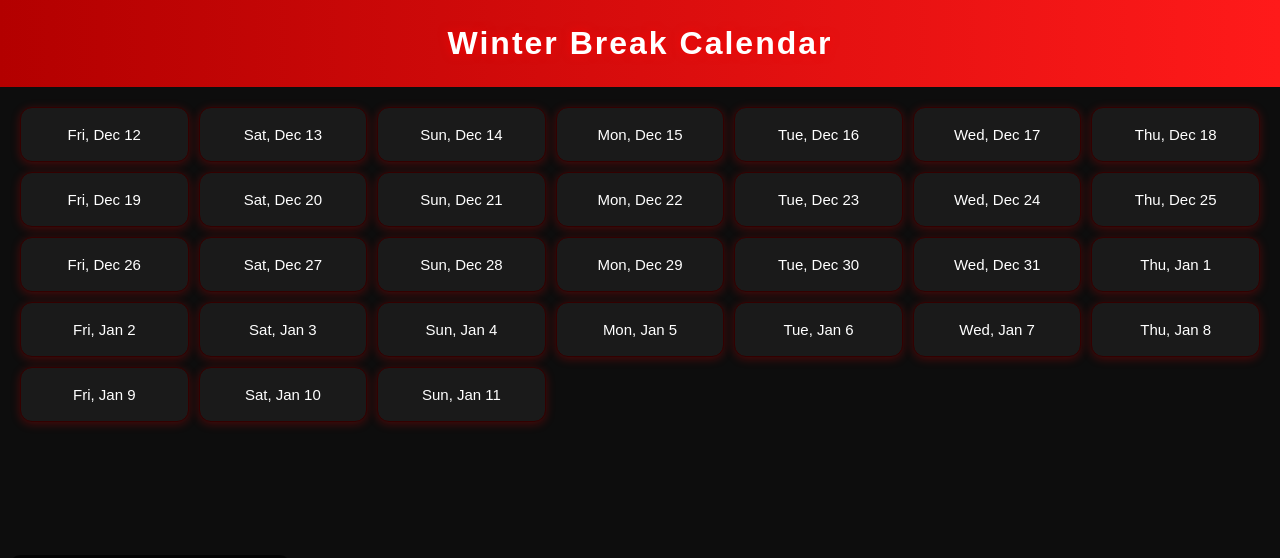
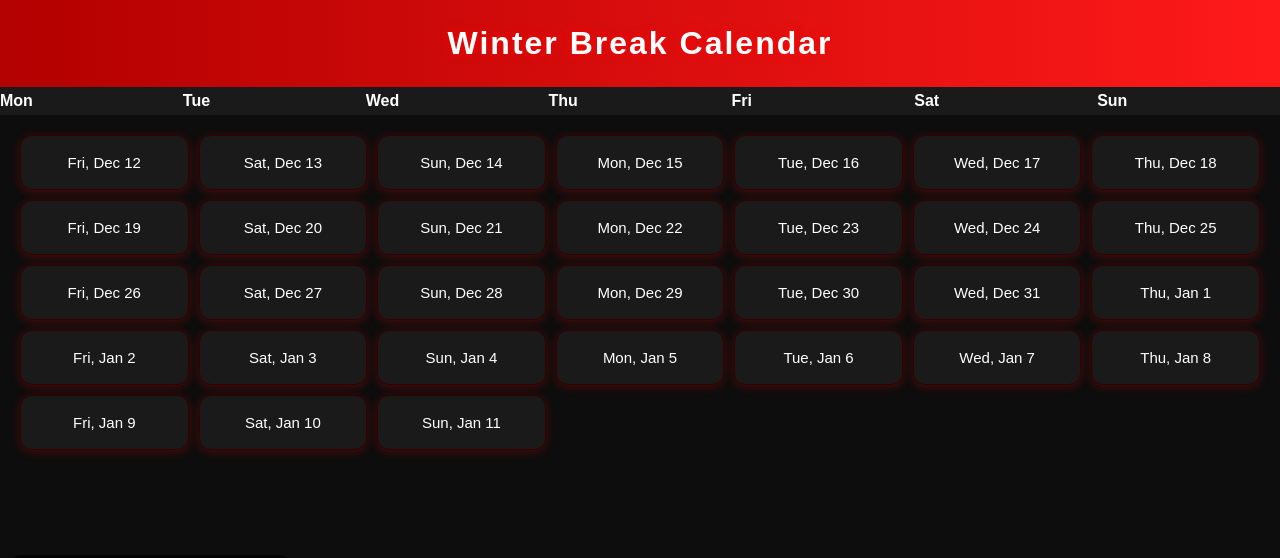
Before and after one commit to justinhenrywilliams/ZB-BREAK, a plain HTML site: page index.html in a window 1280 px wide. Shown: the top 558 px of the page. Drawn offline with Linux system fonts and the light colour scheme.

Commit message:
Update index.html

```diff
--- a/index.html
+++ b/index.html
@@ -32,8 +32,20 @@
       grid-template-columns: repeat(7, 1fr);
       padding: 20px;
       gap: 10px;
+      text-align: center;
     }
 
+    /* Calendar Day Headers */
+    .calendar-header {
+      display: grid;
+      grid-template-columns: repeat(7, 1fr);
+      padding: 5px 0;
+      background-color: #1a1a1a;
+      color: #fff;
+      font-weight: bold;
+    }
+
+    /* Days grid cells */
     .day {
       background: #1a1a1a;
       padding: 18px;
@@ -132,6 +144,17 @@
 
 <header>Winter Break Calendar</header>
 
+<!-- Weekday Headers (Mon, Tue, Wed, etc.) -->
+<div class="calendar-header">
+  <div>Mon</div>
+  <div>Tue</div>
+  <div>Wed</div>
+  <div>Thu</div>
+  <div>Fri</div>
+  <div>Sat</div>
+  <div>Sun</div>
+</div>
+
 <div class="calendar" id="calendar"></div>
 
 <div id="popup">
@@ -165,6 +188,7 @@
     const box = document.createElement("div");
     box.className = "day";
 
+    // Show full date label (month day, weekday)
     const label = d.toLocaleDateString("en-US", { weekday: "short", month: "short", day: "numeric" });
     box.textContent = label;
 
```
